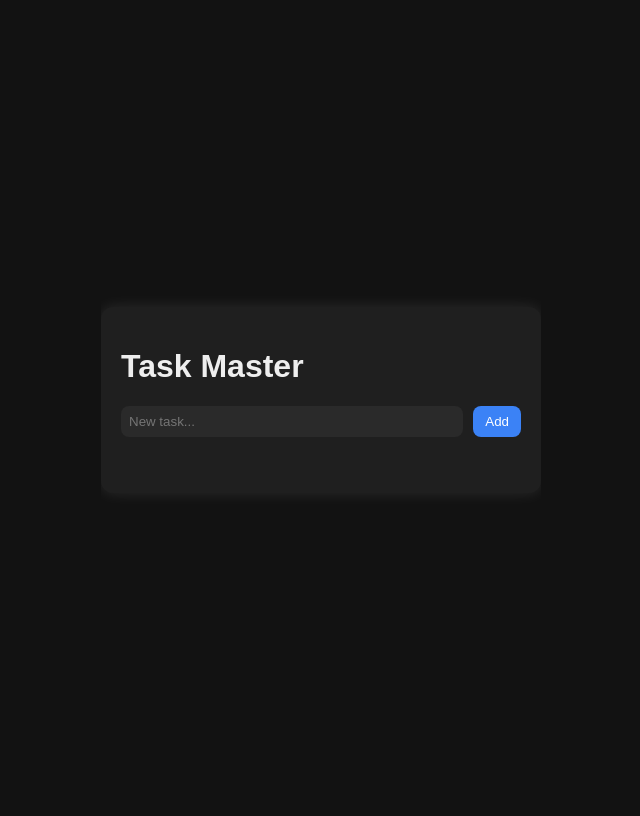
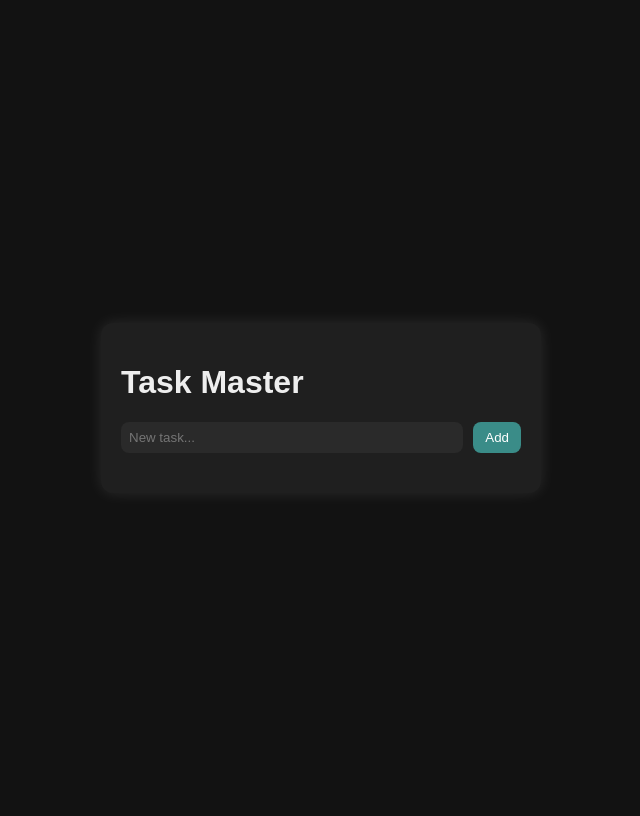
Before and after one commit to eard3n1/task_master, a Flask app: page / in a window 1280 px wide. Shown: the whole page, without its empty margins (319-959 px from the left). Before the commit the page ends 493 px from the top, so only its background shows below. Run offline with Flask 3, Linux system fonts and the light colour scheme.

Commit message:
changed style

```diff
--- a/static/style.css
+++ b/static/style.css
@@ -1,25 +1,19 @@
-html, body {
-    height: 100%;
-    overflow: hidden;
-    margin: 0;
-    padding: 0;
+body {
     font-family: Arial, sans-serif;
     background: #121212;
     color: #eee;
     display: flex;
     justify-content: center;
     align-items: center;
+    height: 100vh;
 }
 
 .container {
     width: 400px;
-    max-height: 100%;
     background: #1f1f1f;
     padding: 20px;
     border-radius: 12px;
     box-shadow: 0 0 15px rgba(255,255,255,0.1);
-    display: flex;
-    flex-direction: column;
 }
 
 .task-input {
@@ -37,25 +31,22 @@ input {
 }
 
 button {
-    background: #3b82f6;
+    background: #47bdb7b1;
     border: none;
     border-radius: 8px;
     padding: 8px 12px;
-    cursor: pointer;
     color: white;
     transition: 0.2s;
 }
 
 button:hover {
-    background: #2563eb;
+    background: #47bdb776;
 }
 
 ul {
     margin-top: 20px;
     list-style: none;
     padding: 0;
-    flex: 1;
-    overflow-y: auto;
 }
 
 li {
```
